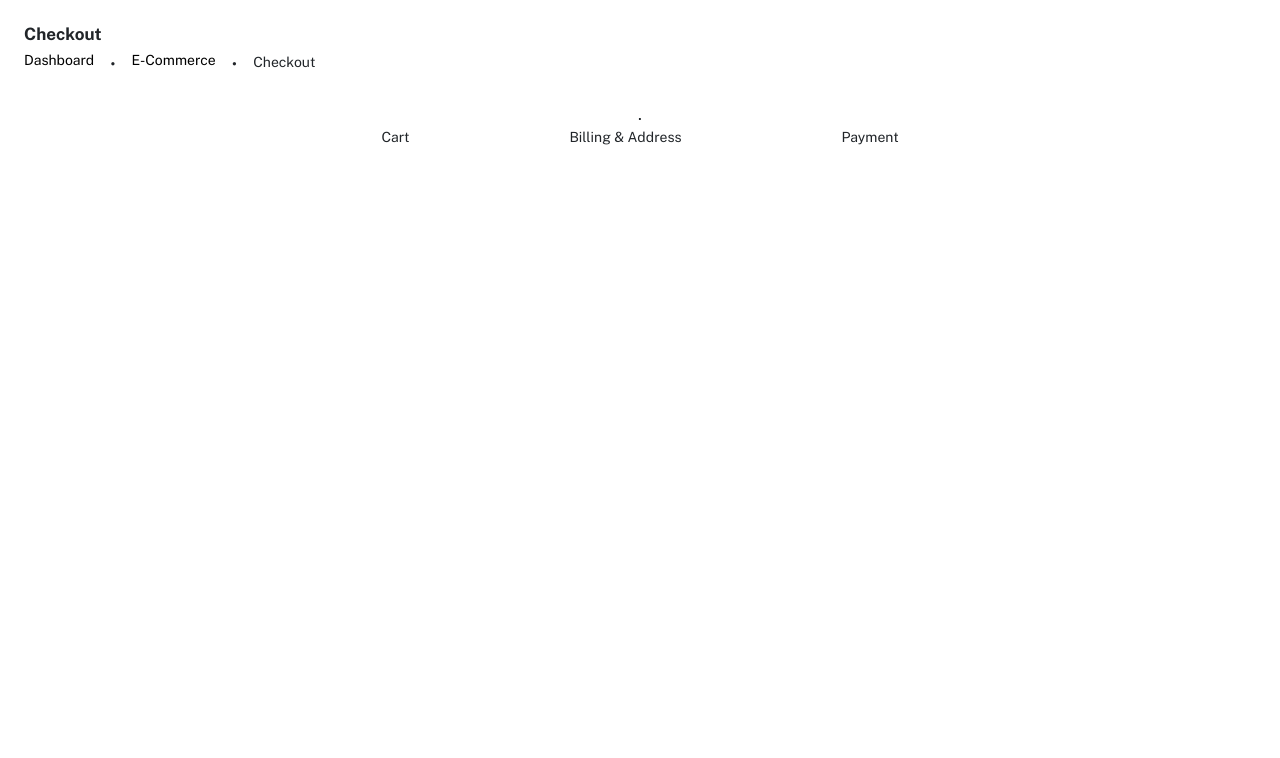
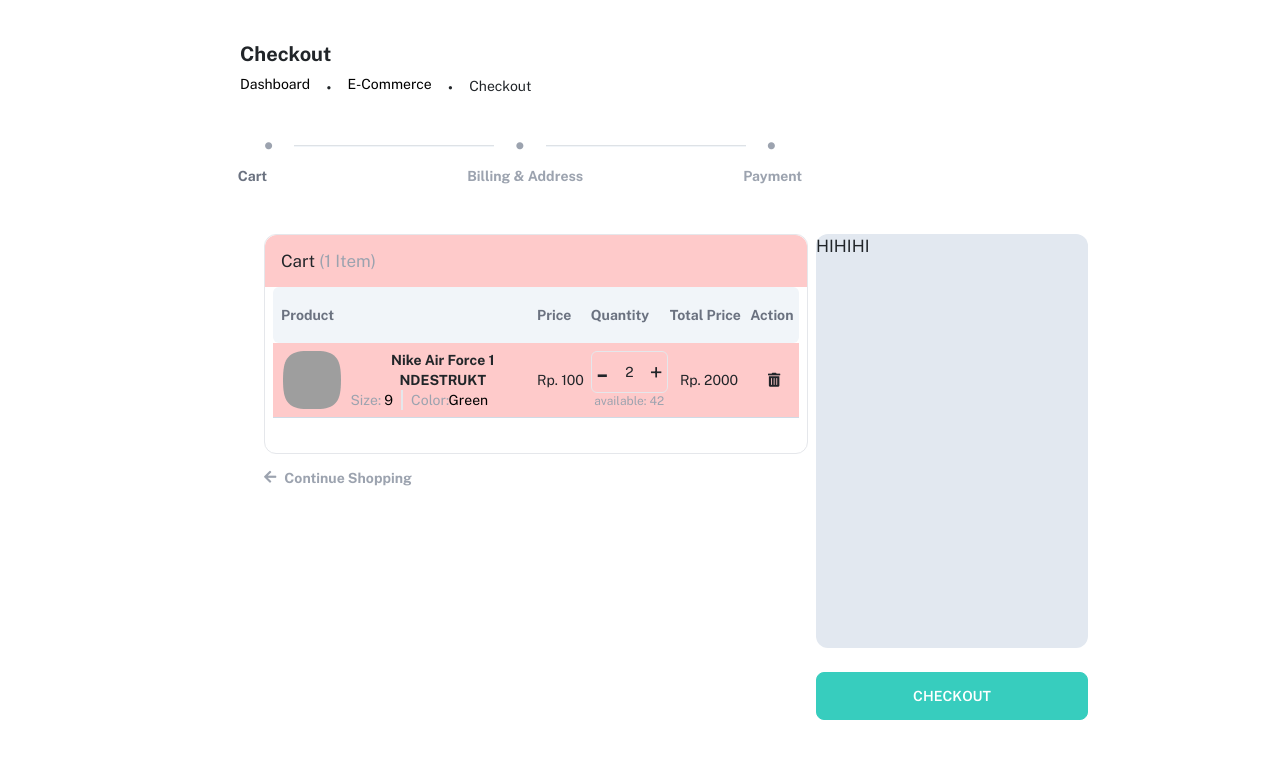
Before and after one commit to AdidayaOsha/Bootcamp-Final-Project-FE-V1, a React (Create React App) app: page /checkout in a window 1280 px wide. Shown: the top 758 px of the page. Built offline with nearby package versions, Linux system fonts and the light colour scheme; grey boxes are pictures that could not be loaded.

Commit message:
Added Order Checkout Page

```diff
--- a/src/components/Checkout/OrderProgress.jsx
+++ b/src/components/Checkout/OrderProgress.jsx
@@ -4,10 +4,12 @@ import { Link } from "react-router-dom";
 const OrderProgress = () => {
   return (
     <>
+      {/* HEADER STARTS */}
+      <div className="">
         {/* Checkout Links */}
-      <div className="m-4">
+        <div className="ml-60 mt-10 mb-4">
           <div>
-          <h1 className="textpxl font-bold mb-2">Checkout</h1>
+            <h1 className="text-xl font-bold mb-2">Checkout</h1>
           </div>
           <div className="flex flex-row space-x-4">
             <Link to="/" className="hover:text-gray-500 text-sm">
@@ -23,19 +25,132 @@ const OrderProgress = () => {
           </div>
         </div>
 
+        <div className="mr-60">
           {/* Progress Bar Nya */}
-      <div className="w-100 flex flex-row justify-center space-x-40">
-        <span>.</span>
+          <div className="w-100 flex justify-center space-x-5 text-center items-center">
+            <span className="text-4xl text-gray-400">•</span>
+            <span className="flex border-top h-[2px] bg-slate-100 w-[200px]"></span>
+            <span className="text-4xl text-gray-400">•</span>
+            <span className="flex border-top h-[2px] bg-slate-100 w-[200px]"></span>
+            <span className="text-4xl text-gray-400">•</span>
           </div>
-      <div className="w-100 flex flex-row justify-center space-x-40">
+
+          {/* Progress Head */}
+          <div className="w-100 flex justify-center">
             <div>
-          <p className="text-sm">Cart</p>
+              <p className="text-sm text-gray-500 font-bold">Cart</p>
+            </div>
+            <div className="mx-40 ">
+              <p className="text-sm text-gray-400 font-bold ml-10">
+                Billing & Address
+              </p>
             </div>
             <div>
-          <p className="text-sm">Billing & Address</p>
+              <p className="text-sm text-gray-400 font-bold">Payment</p>
+            </div>
+          </div>
+        </div>
+      </div>
+      {/* HEADER ENDS */}
+
+      <div className="h-[600px] flex w-screen space-x-2 pt-5 justify-end pr-48">
+        {/* DIV PRODUCT CARD */}
+        <div className="w-1/2">
+          <div className="w-full h-full">
+            {/* TABLE STARTS HERE */}
+            <div className=" w-full h-2/5 rounded-xl border-1">
+              <div className="bg-red-200 p-3 rounded-t-xl">
+                <h2>
+                  Cart <span className="text-gray-400">(1 Item)</span>
+                </h2>
+              </div>
+              <div className="h-3/5 flex space-x-5 w-full px-2">
+                <table className="w-full">
+                  <thead>
+                    <tr className=" text-sm text-gray-500 h-14 bg-slate-100 ">
+                      <th className="text-left w-1/2 rounded-l-md pl-2">
+                        Product
+                      </th>
+                      <th>Price</th>
+                      <th>Quantity</th>
+                      <th>Total Price</th>
+                      <th className="rounded-r-md">Action</th>
+                    </tr>
+                  </thead>
+                  <tbody className="text-sm">
+                    <tr className="bg-red-200 text-center">
+                      <td>
+                        <div className="flex items-center">
+                          <div>
+                            <img
+                              className="mask mask-squircle w-20"
+                              src="https://media.istockphoto.com/photos/sport-shoes-on-isolated-white-background-picture-id956501428?k=20&m=956501428&s=612x612&w=0&h=UC4qdZa2iA0PJvv0RIBlJDyF80wxFyLPq4YWvZa30Sc="
+                            />
                           </div>
                           <div>
-          <p className="text-sm">Payment</p>
+                            <div>
+                              <p className="font-bold">
+                                Nike Air Force 1 NDESTRUKT
+                              </p>
+                            </div>
+                            <div className="flex">
+                              <div>
+                                <p className="text-gray-400">
+                                  Size: <span className="text-black">9</span>
+                                </p>
+                              </div>
+                              <span className="border-1 h-5 mx-2"></span>
+                              <div>
+                                <p className="text-gray-400">
+                                  Color:
+                                  <span className="text-black">Green</span>
+                                </p>
+                              </div>
+                            </div>
+                          </div>
+                        </div>
+                      </td>
+                      <td className="text-left">Rp. 100</td>
+                      <td className="text-left">
+                        <div>
+                          <div className="flex border-1 rounded-md space-x-4 items-center justify-center align-middle">
+                            <span className="text-4xl">-</span>
+                            <span className="text-1xl">2</span>
+                            <span className="text-2xl">+</span>
+                          </div>
+                          <div>
+                            <p className="text-gray-400 text-xs text-center">
+                              available: 42
+                            </p>
+                          </div>
+                        </div>
+                      </td>
+                      <td className="text-center">Rp. 2000</td>
+                      <td>
+                        <i className="fas fa-trash-alt"></i>
+                      </td>
+                    </tr>
+                  </tbody>
+                </table>
+              </div>
+            </div>
+            <div>
+              <Link to="/">
+                <div className="text-gray-400 hover:text-gray-500 text-sm space-x-2 mt-3 flex group">
+                  <i className="fas fa-arrow-left transition-all group-hover:mr-1"></i>
+                  <h2 className=" font-bold">Continue Shopping</h2>
+                </div>
+              </Link>
+            </div>
+          </div>
+        </div>
+
+        {/* DIV ORDER SUMMARY */}
+        <div className=" w-1/4 flex flex-col">
+          <div className="w-full h-3/4 bg-slate-200 rounded-xl">HIHIHI</div>
+          <button className="mt-4 btn btn-block btn-accent text-white">
+            CHECKOUT
+          </button>
         </div>
       </div>
     </>
--- /dev/null
+++ b/src/components/Checkout/ProductItem.jsx
@@ -0,0 +1,7 @@
+import React from "react";
+
+const ProductItem = () => {
+  return <div>ProductItem</div>;
+};
+
+export default ProductItem;
```
Lines whose indentation alone changed are shown as unchanged.
